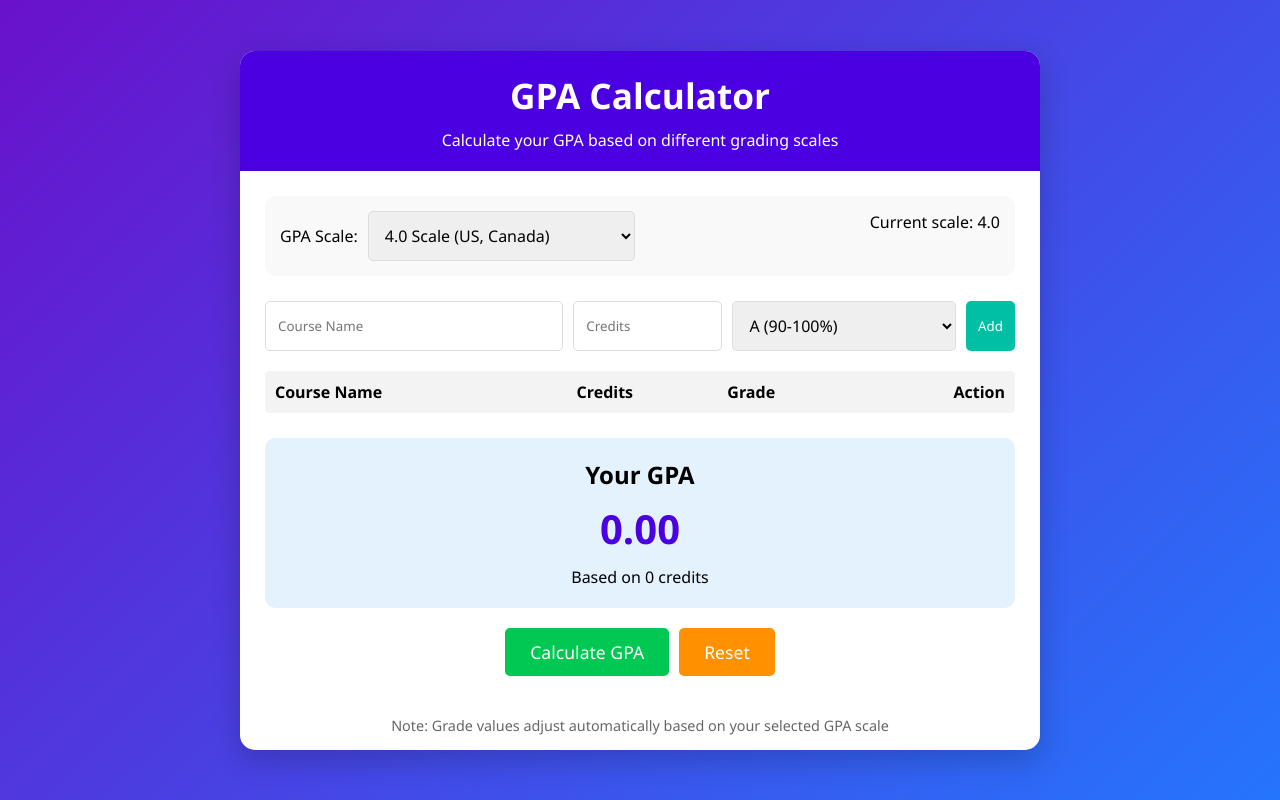
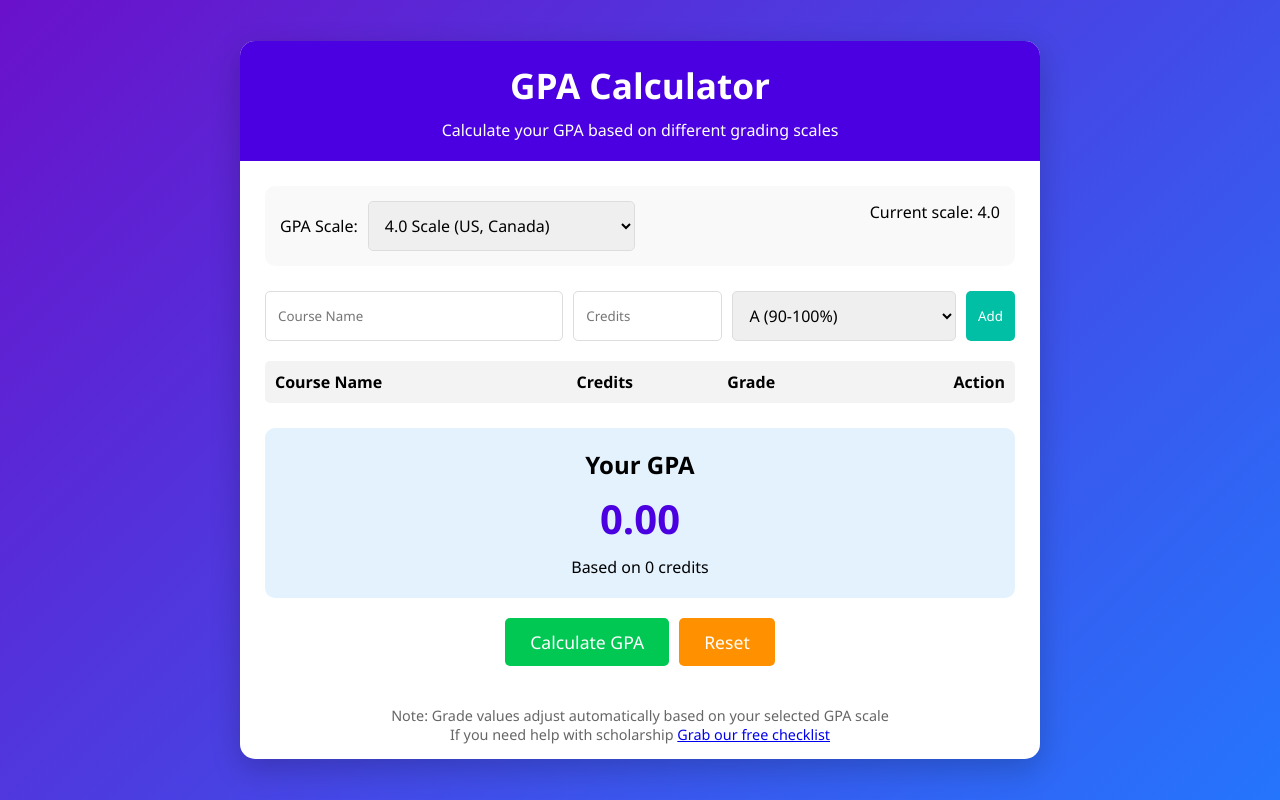
Before and after one commit to Chrisjek/GPA-Calculator, a plain HTML site: page index.html in a window 1280 px wide. Drawn offline with Linux system fonts and the light colour scheme.

Commit message:
Update index.html
I add a line of code to display link to our scholarship checklist:
"<p> If you need help with scholarship
<a href= https://48kc.gumroad.com/l/wihgb> Grab our free checklist</a>
</p>"

```diff
--- a/index.html
+++ b/index.html
@@ -267,6 +267,10 @@
 
         <footer>
             <p>Note: Grade values adjust automatically based on your selected GPA scale</p>
+            <p> If you need help with scholarship
+                <a href= https://48kc.gumroad.com/l/wihgb> Grab our free checklist</a>
+                </p>
+
         </footer>
     </div>
 
```
